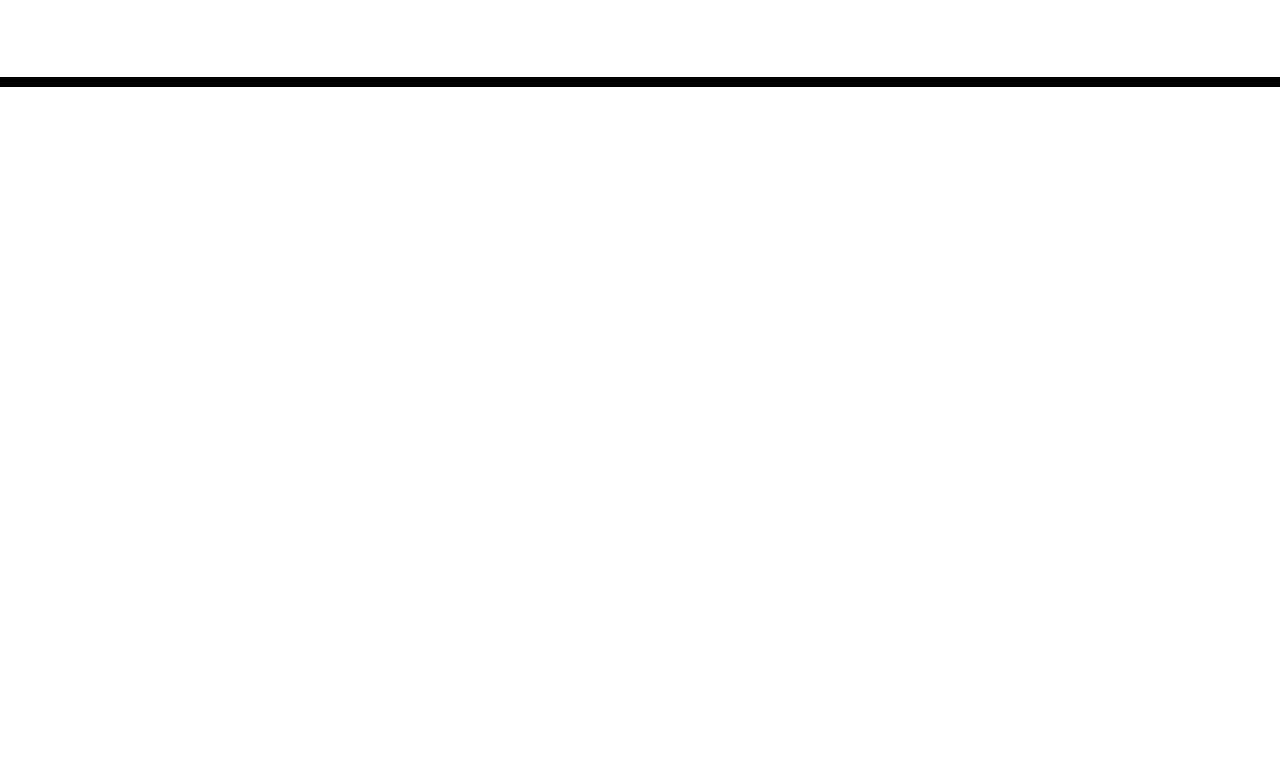
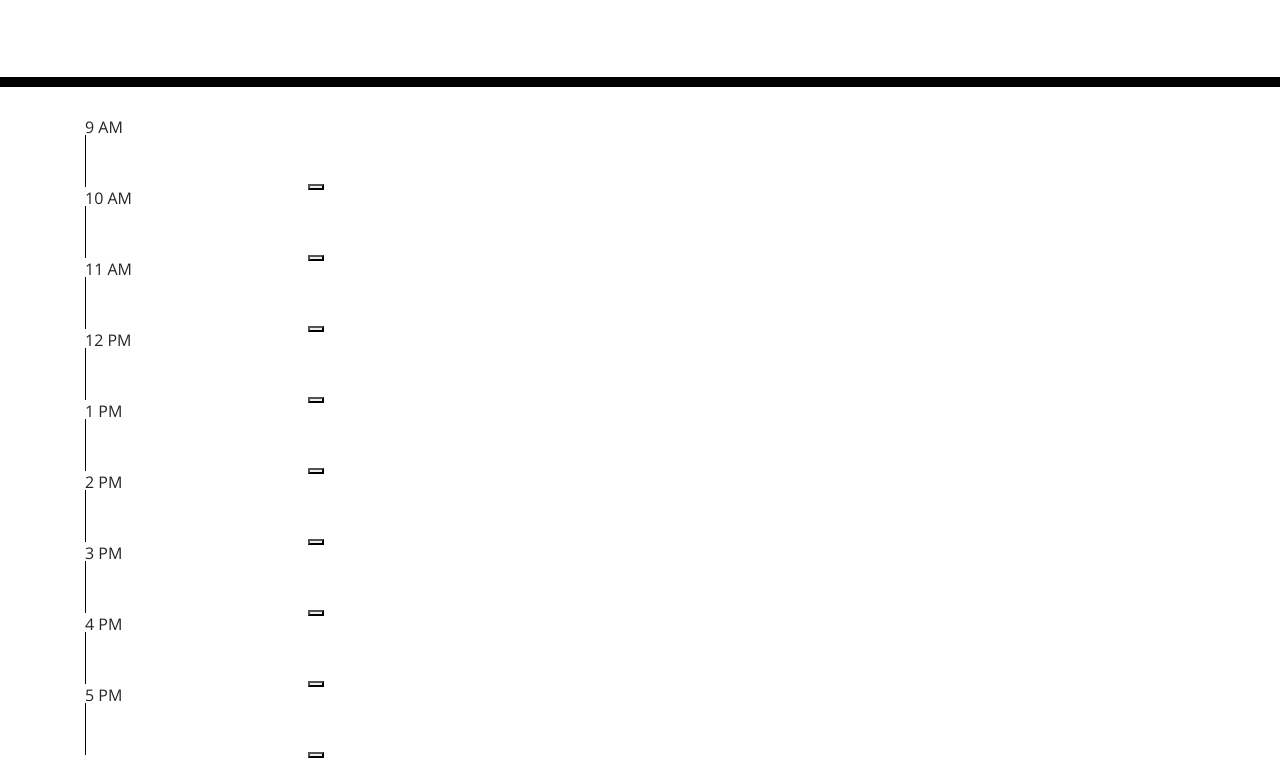
Before and after one commit to vichanley/workday-scheduler, a plain HTML site: page index.html in a window 1280 px wide. Shown: the part 181-941 px from the top of the page. Before the commit the page ends 800 px from the top, so only its background shows below. Drawn offline with nearby package versions, Linux system fonts and the light colour scheme.

Commit message:
creating timeblocks

```diff
--- /dev/null
+++ b/assets/css/js/script.js
@@ -0,0 +1 @@
+var todaysDate = moment().format('MMMM Do YYYY, h:mm:ss a');
--- a/index.html
+++ b/index.html
@@ -30,6 +30,77 @@
     </header>
     <div class="container">
       <!-- Timeblocks go here -->
+      <div id="9oclock">
+        <div class="timeStamp">
+          9 AM
+        </div>
+        <textarea></textarea>
+        <button></button>
+      </div>
+
+      <div id="10oclock">
+        <div class="timeStamp">
+          10 AM
+        </div>
+        <textarea></textarea>
+        <button></button>
+      </div>
+
+      <div id="11oclock">
+        <div class="timeStamp">
+          11 AM
+        </div>
+        <textarea></textarea>
+        <button></button>
+      </div>
+
+      <div id="12oclock">
+        <div class="timeStamp">
+          12 PM
+        </div>
+        <textarea></textarea>
+        <button></button>
+      </div>
+
+      <div id="1oclock">
+        <div class="timeStamp">
+          1 PM
+        </div>
+        <textarea></textarea>
+        <button></button>
+      </div>
+
+      <div id="2oclock">
+        <div class="timeStamp">
+          2 PM
+        </div>
+        <textarea></textarea>
+        <button></button>
+      </div>
+
+      <div id="3oclock">
+        <div class="timeStamp">
+          3 PM
+        </div>
+        <textarea></textarea>
+        <button></button>
+      </div>
+
+      <div id="4oclock">
+        <div class="timeStamp">
+          4 PM
+        </div>
+        <textarea></textarea>
+        <button></button>
+      </div>
+
+      <div id="5oclock">
+        <div class="timeStamp">
+          5 PM
+        </div>
+        <textarea></textarea>
+        <button></button>
+      </div>
     </div>
 
     <script src="https://code.jquery.com/jquery-3.4.1.min.js"></script>
```
